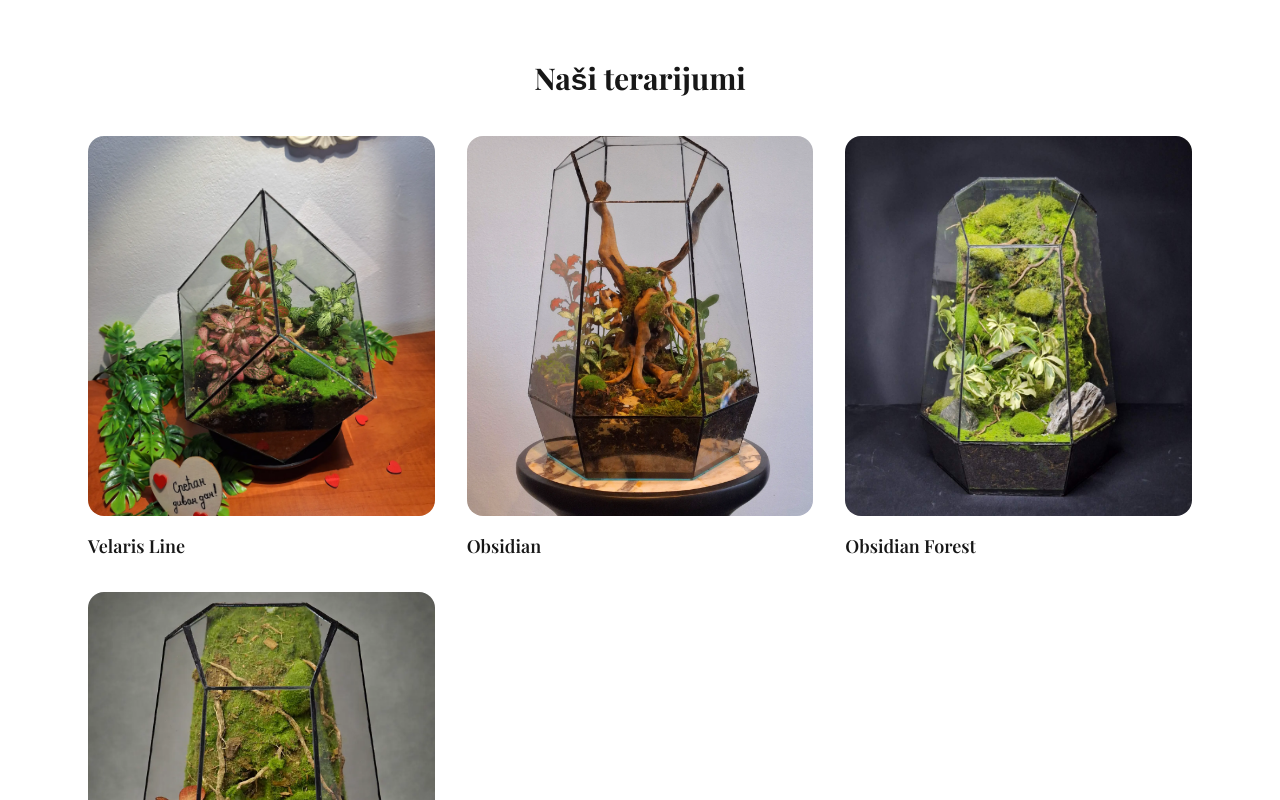
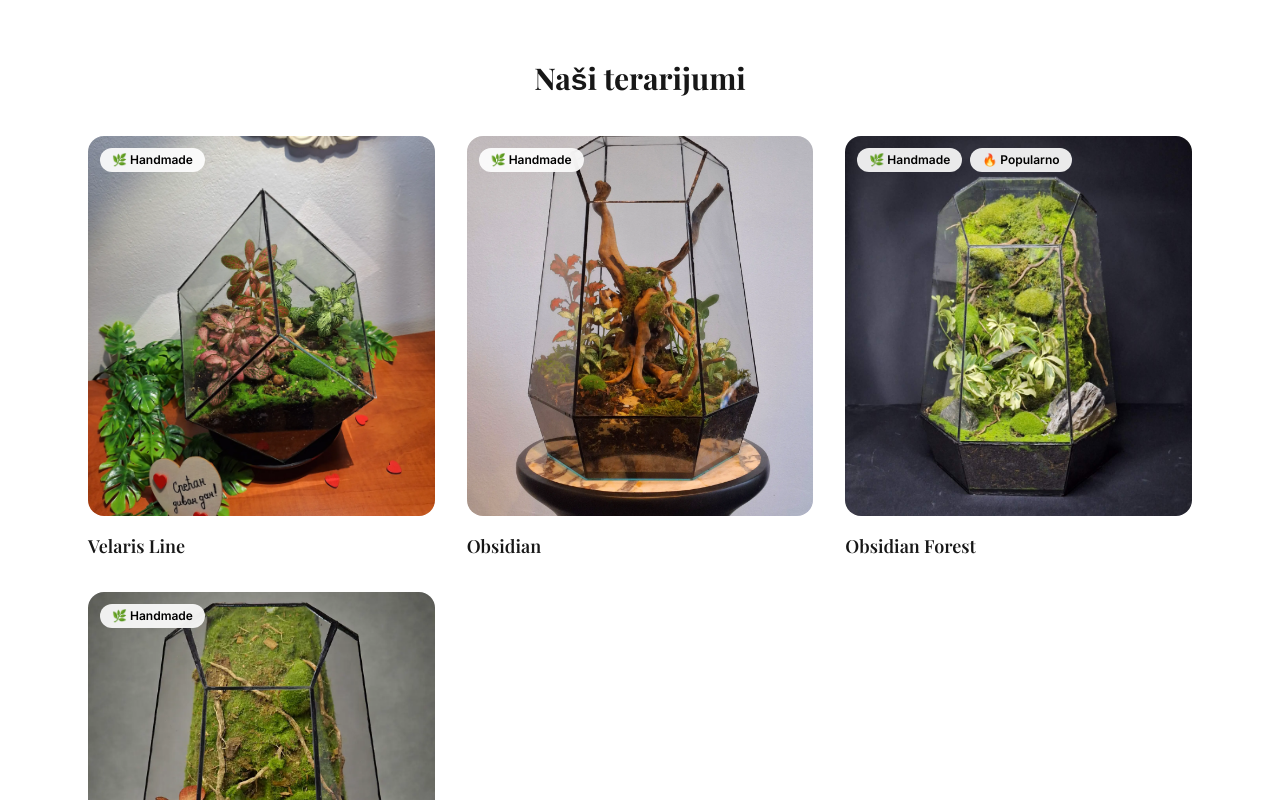
Before and after one commit to munja-cpu/terramnext, a Next.js app: page / in a window 1280 px wide. Shown: the part 820-1620 px from the top of the page. Built offline with nearby package versions, Linux system fonts and the light colour scheme; a web font is replaced by a local one.

Commit message:
proizvodi doterani

```diff
--- a/app/components/Products.tsx
+++ b/app/components/Products.tsx
@@ -1,10 +1,10 @@
 "use client";
 import Link from "next/link";
 import { useState } from "react";
+import Image from "next/image";
 
 
-
-type Product = {
+type Products = {
   id: number;
   name: string;
   slug: string;
@@ -18,35 +18,34 @@ const products = [
     id: 1,
     name: "Velaris Line",
     slug: "velaris-line",
-    image: "proizvodi/t2.webp",
+    image: "/proizvodi/t2.webp",
     desc: "Ručno izrađen terarijum...",
   },
   {
     id: 2,
     name: "Obsidian",
     slug: "obsidian",
-    image: "proizvodi/t1.webp",
+    image: "/proizvodi/t1.webp",
     desc: "Moderan terarijum...",
   },
   {
     id: 3,
     name: "Obsidian Forest",
     slug: "obsidian-forest",
-    image: "proizvodi/t3.jpg",
+    image: "/proizvodi/t3.jpg",
     desc: "Kombinacija prirodnih elemenata...",
   },
   {
     id: 4,
     name: "Obsidian Forest Mini",
     slug: "obsidian-forest-mini",
-    image: "proizvodi/t4.webp",
+    image: "/proizvodi/t4.webp",
     desc: "Kompaktna verzija...",
     size: "30x20x20",
   },
 ];
 
-export default function Products() {
-
+export default function Products({ showBadges }: { showBadges?: boolean }) {
 
   return (
     <section className="py-20 px-6 max-w-6xl mx-auto">
@@ -63,13 +62,29 @@ export default function Products() {
             target="_blank"
             className="group cursor-pointer block"
           >
-            <div className="overflow-hidden rounded-2xl">
-              <img
-                src={item.image}
-                alt={item.name}
-                className="w-full h-95 object-cover group-hover:scale-110 transition duration-500"
-              />
-            </div>
+            <div className="relative overflow-hidden rounded-2xl h-[380px]">
+  <Image
+    src={item.image}
+    alt={item.name}
+    fill
+    className="object-cover transition duration-500 group-hover:scale-110"
+  />
+
+  {/* BADGES */}
+  {showBadges && (
+    <div className="absolute top-3 left-3 flex gap-2 flex-wrap">
+      <span className="bg-white/90 backdrop-blur text-black text-xs px-3 py-1 rounded-full font-semibold">
+        🌿 Handmade
+      </span>
+
+      {item.slug === "obsidian-forest" && (
+        <span className="bg-white/90 backdrop-blur text-black text-xs px-3 py-1 rounded-full font-semibold">
+          🔥 Popularno
+        </span>
+      )}
+    </div>
+  )}
+</div>
 
             <h3 className="mt-4 text-lg font-semibold">
               {item.name}
--- a/app/page.tsx
+++ b/app/page.tsx
@@ -7,10 +7,9 @@ export default function Home() {
   return (
     <main>
       <Hero />
-      <Products />
+      <Products showBadges/>
       <About />
       <Contact />
-
     </main>
   );
 }
```
Also changed, not shown: app/products/[slug]/page.tsx (+6 -6 lines), app/docs/boje.txt (renamed from app/boje.txt), 1 other file (tests, documents, lock files or other folders).
